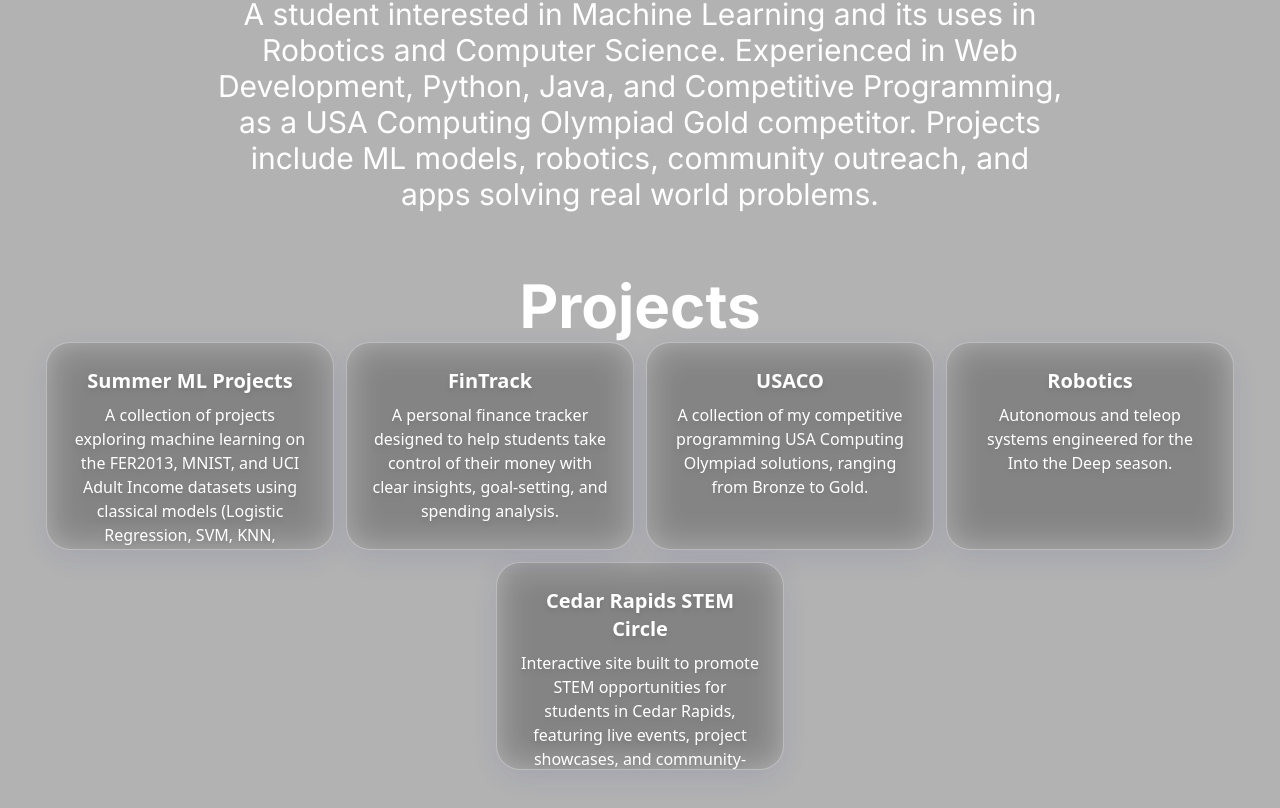
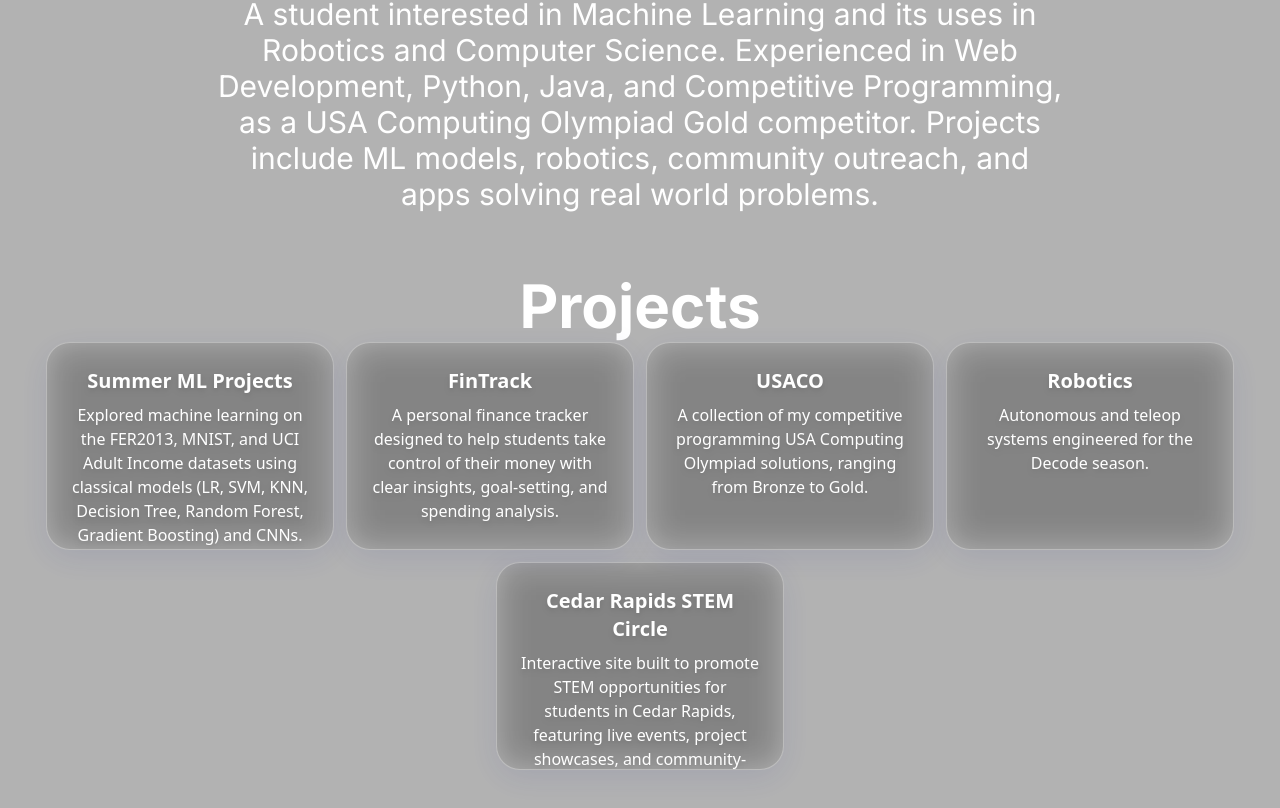
Before and after one commit to absuii/abhaysuri, a React (Vite) app: page / in a window 1280 px wide. Shown: the part 864-1672 px from the top of the page. Built offline with nearby package versions, Linux system fonts and the light colour scheme.

Commit message:
fixed descriptions

```diff
--- a/src/App.jsx
+++ b/src/App.jsx
@@ -42,10 +42,10 @@ function App() {
           <p className="md:w-2/3 w-4/5 text-center text-2xl md:text-3xl font-inter">A student interested in Machine Learning and its uses in Robotics and Computer Science. Experienced in Web Development, Python, Java, and Competitive Programming, as a USA Computing Olympiad Gold competitor. Projects include ML models, robotics, community outreach, and apps solving real world problems.</p>
             <h1 className="w-full text-center text-6xl font-inter font-bold mt-16">Projects</h1>
           <div className="flex flex-row flex-wrap items-center justify-center">
-            <Card title="Summer ML Projects" para="A collection of projects exploring machine learning on the FER2013, MNIST, and UCI Adult Income datasets using classical models (Logistic Regression, SVM, KNN, Decision Tree, Random Forest, Gradient Boosting) and CNNs." link="https://github.com/absuii/Summer-ML-Projects/"></Card>
+            <Card title="Summer ML Projects" para="Explored machine learning on the FER2013, MNIST, and UCI Adult Income datasets using classical models (LR, SVM, KNN, Decision Tree, Random Forest, Gradient Boosting) and CNNs." link="https://github.com/absuii/Summer-ML-Projects/"></Card>
             <Card title="FinTrack" para="A personal finance tracker designed to help students take control of their money with clear insights, goal-setting, and spending analysis." link="https://googolgenius.github.io/fintrack/"></Card>
             <Card title="USACO" para="A collection of my competitive programming USA Computing Olympiad solutions, ranging from Bronze to Gold." link="https://github.com/absuii/Competitive-Programming"></Card>
-            <Card title="Robotics" para="Autonomous and teleop systems engineered for the Into the Deep season." link="https://github.com/DarkMatter4150/into-the-deep"></Card>
+            <Card title="Robotics" para="Autonomous and teleop systems engineered for the Decode season." link="https://github.com/DarkMatter4150/decode-pedro"></Card>
             <Card title="Cedar Rapids STEM Circle" para="Interactive site built to promote STEM opportunities for students in Cedar Rapids, featuring live events, project showcases, and community-driven resources." link="https://cedarrapidsstemcircle.web.app/"></Card>
           </div>
            <div className="m-12"></div>
```
